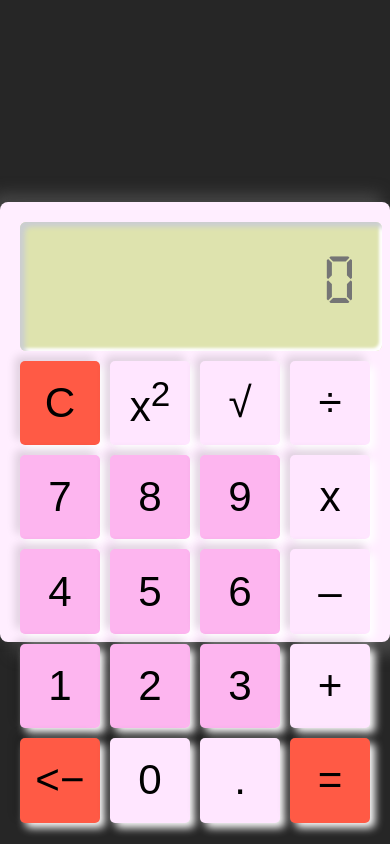
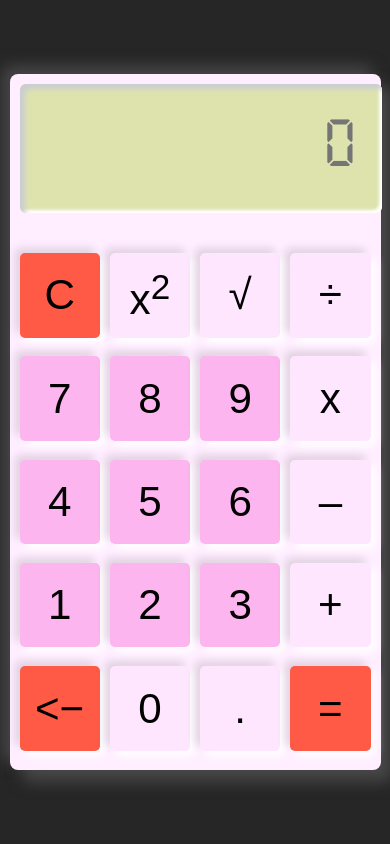
Before and after one commit to katerinka228/calculator, a plain HTML site: page index.html in a window 390 px wide. Drawn offline with Linux system fonts and the light colour scheme.

Commit message:
добавила адаптацию для моб устройств

```diff
--- a/style.css
+++ b/style.css
@@ -16,8 +16,8 @@ body {
 
 .container {
     background: #ffeeff;
-    width: 300px;
-    height: 400px;
+    width: 300px; /* Размер для десктопной версии */
+    height: 400px; /* Размер для десктопной версии */
     padding: 20px;
     border-radius: 8px;
     box-shadow: 12px 12px 15px #474747,
@@ -52,6 +52,7 @@ body {
     grid-template-columns: repeat(4, 1fr);
     grid-template-rows: repeat(5, 1fr);
     gap: 10px;
+    color: black;
 }
 
 .buttons .row {
@@ -83,17 +84,18 @@ button[onclick="equal()"] {
 }
 
 
-@media (max-height: 950px) {
+@media (max-width: 768px) {
     .container {
         width: 90%;
-        max-width: 400px; /
+        max-width: 400px;
         height: 80vh;
-        padding: 20px;
+        padding: 10px;
     }
 
     .display #screen {
         height: 15vh;
         font-size: 8vh;
+        width: 95%;
     }
 
     .buttons {
```
